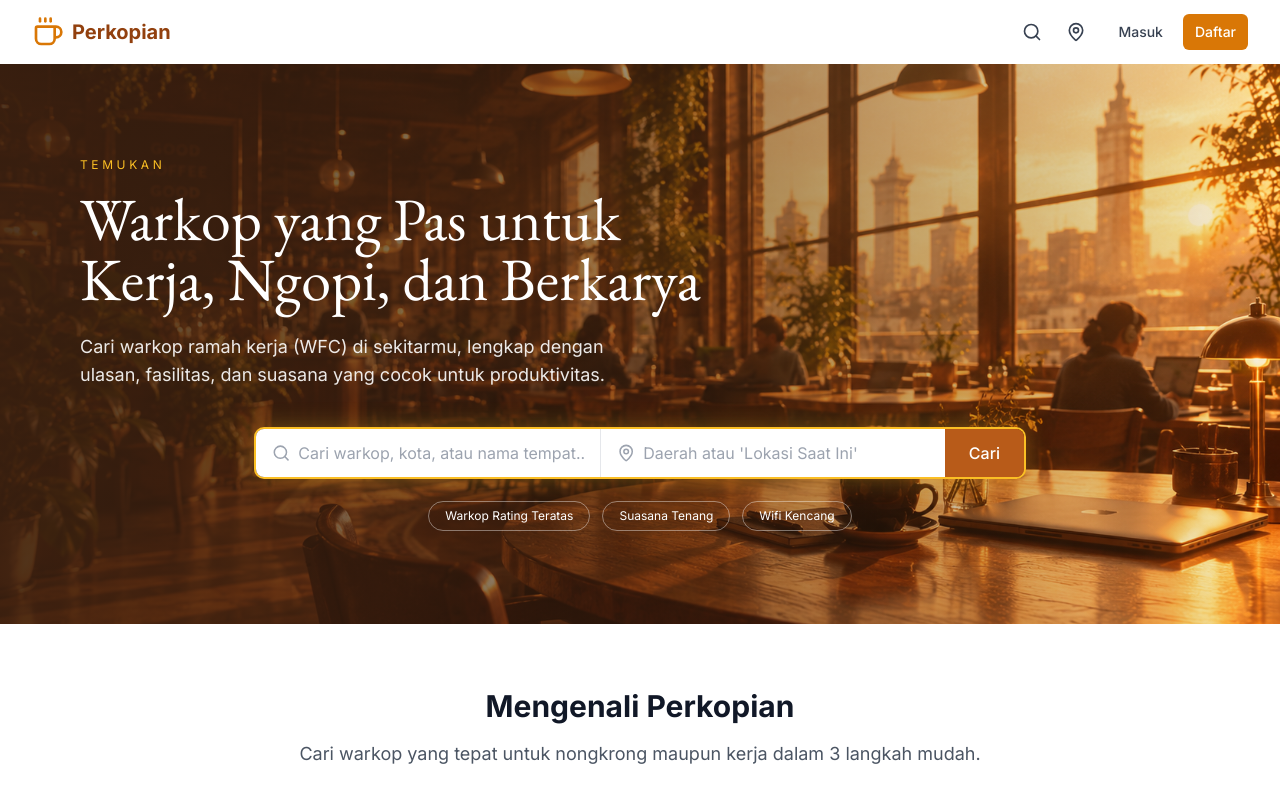
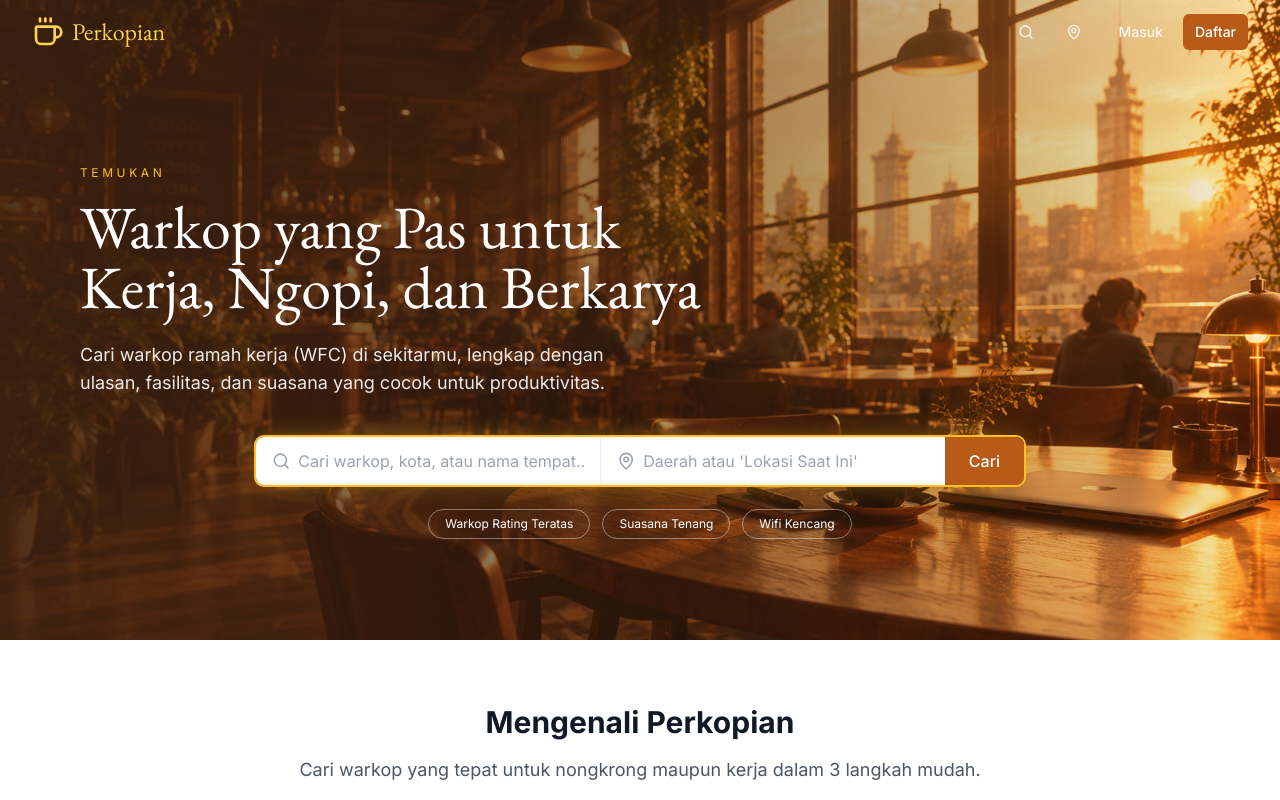
Before and after one commit to aidilkamal-eng/perkopian, a Next.js app: page / in a window 1280 px wide. Shown: the top 800 px of the page. Built offline with nearby package versions, Linux system fonts and the light colour scheme; no server answers; the database is empty.

Commit message:
feat: make navbar transparent over homepage hero

```diff
--- a/src/components/Navbar.tsx
+++ b/src/components/Navbar.tsx
@@ -2,7 +2,7 @@
 
 import React, { useState } from 'react';
 import Link from 'next/link';
-import { useRouter } from 'next/navigation';
+import { useRouter, usePathname } from 'next/navigation';
 import { Coffee, Menu, X, Search, MapPin, User, LogOut } from 'lucide-react';
 import { useAuth } from '../hooks/useAuth';
 import ConfirmDialog from './ConfirmDialog';
@@ -14,6 +14,14 @@ const Navbar: React.FC = () => {
   const { isAuthenticated, user, logout } = useAuth();
   const [showLogoutDialog, setShowLogoutDialog] = useState(false);
   const router = useRouter();
+
+  const pathname = usePathname();
+  const isHome = pathname === '/';
+  const isTransparent = isHome && !isMenuOpen;
+
+  const linkStyle = isTransparent
+    ? 'text-white/90 hover:text-white'
+    : 'text-gray-700 hover:text-amber-600';
 
   const handleLogout = async () => {
     try {
@@ -32,29 +40,39 @@ const Navbar: React.FC = () => {
   };
 
   return (
-    <nav className="bg-white shadow-md relative">
+    <nav
+      className={`w-full z-30 transition-colors ${
+        isHome ? 'absolute top-0 left-0' : 'relative'
+      } ${isTransparent ? 'bg-transparent' : 'bg-white shadow-md'}`}
+    >
       <div className="max-w-7xl mx-auto px-4 sm:px-6 lg:px-8">
         <div className="flex justify-between h-16">
           <div className="flex items-center">
             <Link href="/" className="flex-shrink-0 flex items-center">
-              <Coffee className="h-8 w-8 text-amber-600" />
-              <span className="ml-2 text-xl font-bold text-amber-800">Perkopian</span>
+              <Coffee className={`h-8 w-8 ${isTransparent ? 'text-amber-300' : 'text-amber-600'}`} />
+              <span
+                className={`ml-2 text-2xl font-heading ${
+                  isTransparent ? 'text-amber-300' : 'text-amber-600'
+                }`}
+              >
+                Perkopian
+              </span>
             </Link>
           </div>
 
           <div className="hidden sm:ml-6 sm:flex sm:items-center sm:space-x-4">
             <Link href="/cafes" className="text-gray-700 hover:text-amber-600 p-1" title="Cari Warkop">
-              <Search className="h-5 w-5" />
+              <Search className={`${linkStyle} p-1`} />
             </Link>
             <Link href="/cafes" className="text-gray-700 hover:text-amber-600 p-1" title="Lokasi">
-              <MapPin className="h-5 w-5" />
+              <MapPin className={`${linkStyle} p-1`} />
             </Link>
 
             {isAuthenticated ? (
               <div className="relative">
                 <button
                   onClick={() => setIsUserMenuOpen(!isUserMenuOpen)}
-                  className="flex items-center text-gray-700 hover:text-amber-600 p-1"
+                  className={`flex items-center ${linkStyle} p-1`}
                 >
                   <img
                     src={user?.avatar_url || '/disposable-coffee-paper-cup-icon.png'}
@@ -90,13 +108,13 @@ const Navbar: React.FC = () => {
               <div className="flex items-center space-x-2">
                 <Link
                   href="/login"
-                  className="text-gray-700 hover:text-amber-600 px-3 py-2 rounded-md text-sm font-medium"
+                  className={`${linkStyle} px-3 py-2 rounded-md text-sm font-medium`}
                 >
                   Masuk
                 </Link>
                 <Link
                   href="/signup"
-                  className="bg-amber-600 hover:bg-amber-700 text-white px-3 py-2 rounded-md text-sm font-medium"
+                  className="bg-caramel hover:bg-caramel/90 text-white px-3 py-2 rounded-md text-sm font-medium transition-colors"
                 >
                   Daftar
                 </Link>
@@ -107,7 +125,9 @@ const Navbar: React.FC = () => {
           <div className="flex items-center sm:hidden">
             <button
               onClick={() => setIsMenuOpen(!isMenuOpen)}
-              className="inline-flex items-center justify-center p-2 rounded-md text-gray-700 hover:text-amber-600 hover:bg-amber-50 focus:outline-none"
+              className={`inline-flex items-center justify-center p-2 rounded-md focus:outline-none ${
+                isTransparent ? 'text-white hover:bg-white/10' : 'text-gray-700 hover:text-amber-600 hover:bg-amber-50'
+              }`}
             >
               {isMenuOpen ? <X className="h-6 w-6" /> : <Menu className="h-6 w-6" />}
             </button>
--- a/src/views/HomePage.tsx
+++ b/src/views/HomePage.tsx
@@ -31,7 +31,7 @@ const HomePage: React.FC = () => {
   return (
     <div>
       {/* Hero Section */}
-      <section className="relative min-h-[70vh] flex items-center text-white">
+      <section className="relative min-h-[80vh] flex items-center pt-16 text-white">
         <div className="absolute inset-0">
           <img
             src="/hero-cafe-background.png"
```
